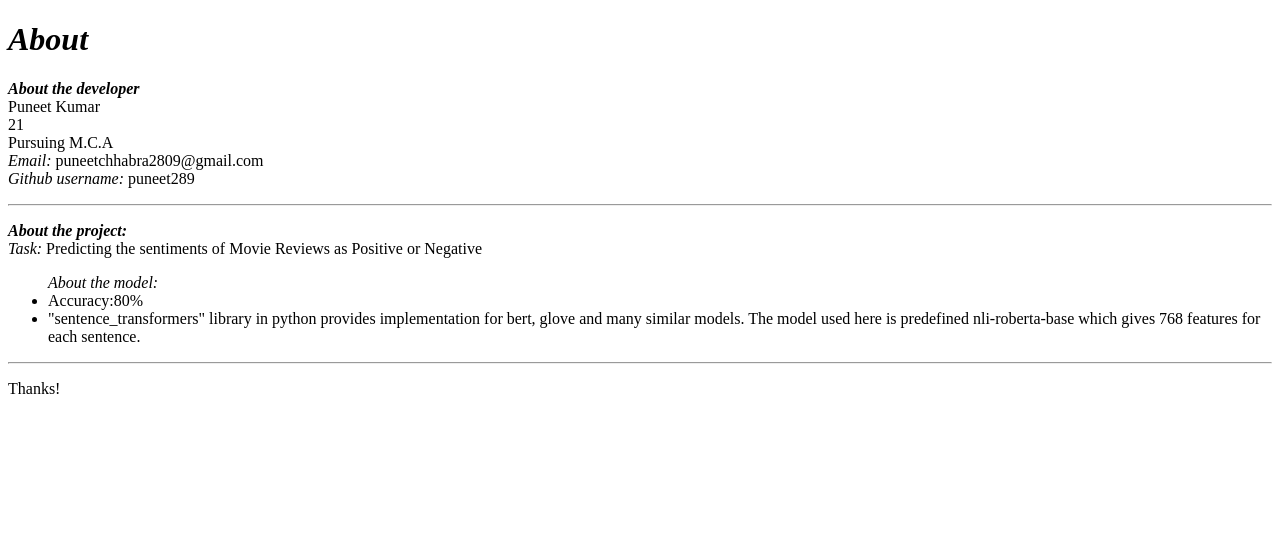
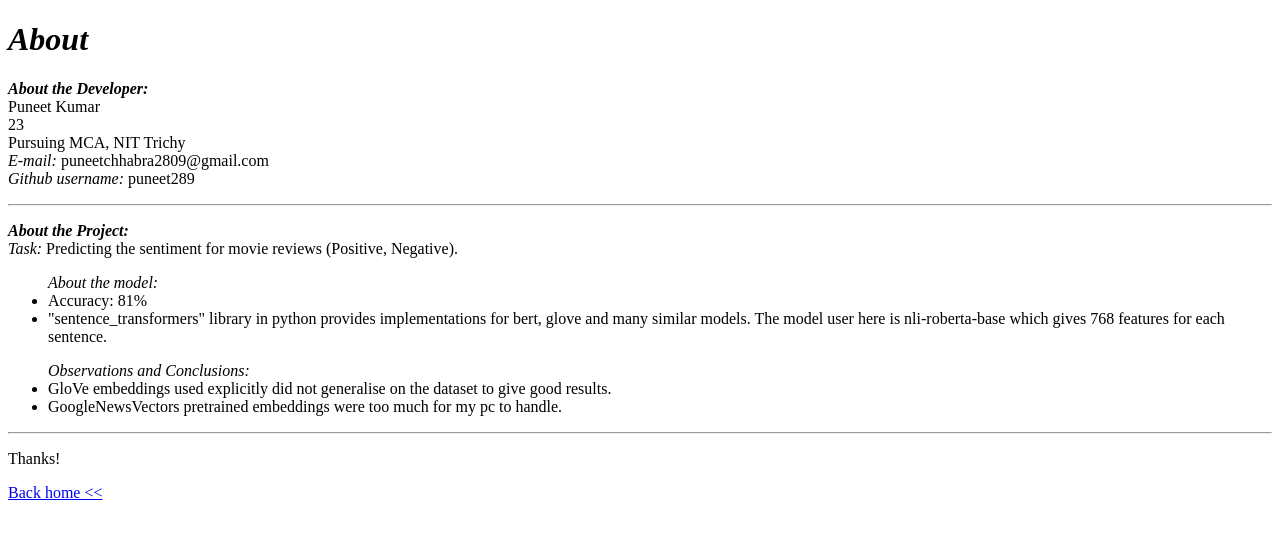
Before and after one commit to Puneet289/Movie-Review-Sentiment-CLassification, a Flask app: template templates/about.html in a window 1280 px wide. Shown: the top 539 px of the page. Run offline with Flask 2, Linux system fonts and the light colour scheme; the template is opened without the code that fills it, so the values that code supplies are empty.

Commit message:
Add files via upload

```diff
--- a/app.py
+++ b/app.py
@@ -1,56 +1,50 @@
-from flask import request
-from flask import Flask
+from flask import Flask, render_template, request, url_for
 from sentence_transformers import SentenceTransformer
-from keras.models import load_model
-import flask
+from tensorflow.keras.models import load_model
+
 import re
+
 import nltk
-
-
 nltk.download('stopwords')
 nltk.download('punkt')
 nltk.download('wordnet')
 
+model_st = SentenceTransformer('nli-roberta-base')
 model = load_model('moviereview.h5')
 
+def cleanText(text):
+    STOPWORDS = nltk.corpus.stopwords.words('english')
 
+    text = text.lower()
+    text = re.sub(r'<([A-Za-z]+(\s)*/*)>', '', text)
+    text = re.sub(r'[,.!?]', ' ', text)
+    text = [word for word in text.split(' ') if word not in STOPWORDS]
 
-def cleanText(text):
-  STOPWORDS=nltk.corpus.stopwords.words('english')
-  text=text.lower()
-  text=re.sub(r'<[a-z]+(\s)*/*>'," ",text)
-  text=re.sub(r'[,.?!]'," ",text)
-  text=[word for word in text.split(' ') if word not in STOPWORDS]
-
-  return ' '.join(text)
-
+    return ' '.join(text)
 
 def processText(text):
-    embeddings=SentenceTransformer('nli-roberta-base').encode(text)
-    embeddings=embeddings.reshape(1,768)
+    text = cleanText(text)
+    embeddings = model_st.encode(text)
+    embeddings = embeddings.reshape(1,768)
     return embeddings
 
 app = Flask(__name__)
 
-# @app.route('/')
-# def index():
-#     return flask.render_template('index.html')
+@app.route('/', methods=['POST', 'GET'])
+def home():
+    if request.method == 'POST':
+        review = request.form['review']
+        review_ebd = processText(review)
+        pred_prob = model.predict(review_ebd)[0][0]
+        prediction = 'Positive' if pred_prob >= 0.5 else 'Negative'
+        result = {'prediction' : prediction, 'review' : review, 'pred_prob' : pred_prob if prediction is 'Positive' else 1-pred_prob}
+        return render_template('home.html', result=result)
+    else:
+        return render_template('home.html')
 
-@app.route('/', methods=['POST','GET'])
-def predict():
-    if request.method=='POST':
-        review = request.form['review']
-        review_fin=processText(review)
-        pred_prob=model.predict(review_fin)[0][0]
-        prediction='Postive' if pred_prob>=0.5 else 'Negative'
-        result={'prediction':prediction,'review':review,'pred_prob':pred_prob if prediction == 'Positive' else 1-pred_prob}
-        return flask.render_template('index.html',result=result)
-    else:
-        return flask.render_template('index.html')
+@app.route('/about/')
+def about():
+    return render_template('about.html')
 
-@app.route('/about')
-def about():
-    return flask.render_template('about.html')
-
-if __name__=='__main__':
+if __name__ == '__main__':
     app.run(debug=False)
--- a/templates/about.html
+++ b/templates/about.html
@@ -1,33 +1,37 @@
-<!DOCTYPE html>
-<html lang="en" dir="ltr">
-    <head>
-        <meta charset="utf-8">
-        <title> About </title>
-    </head>
+{% extends 'base.html' %}
 
-    <body>
+{% block head %}
+  <title>About</title>
+{% endblock %}
+
+{% block content %}
   <h1><em>About</em></h1>
   <p>
-            <em> <strong> About the developer </strong></em><br>
-            Puneet Kumar<br>
-            21 <br>
-            Pursuing M.C.A <br>
-            <em>Email:</em> puneetchhabra2809@gmail.com<br>
-            <em> Github username: </em> puneet289
+    <em><strong>About the Developer:</strong></em><br>
+    Puneet Kumar <br>
+    23 <br>
+    Pursuing MCA, NIT Trichy <br>
+    <em>E-mail:</em> puneetchhabra2809@gmail.com <br>
+    <em>Github username:</em> puneet289
   </p>
   <hr>
   <p>
-            <em><strong> About the project: </strong></em><br>
-            <em>Task:</em> Predicting the sentiments of Movie Reviews as Positive or Negative <br>
+    <em><strong>About the Project:</strong></em><br>
+    <em>Task:</em> Predicting the sentiment for movie reviews (Positive, Negative).<br>
     <ul>
       <em>About the model:</em>
-                <li>Accuracy:80%</li>
-                <li> "sentence_transformers" library in python provides implementation for bert, glove and many similar models. The model used here is predefined nli-roberta-base which gives 768 features for each sentence.</li>
+      <li>Accuracy: 81%</li>
+      <li>"sentence_transformers" library in python provides implementations for bert, glove and many similar models. The model user here is nli-roberta-base which gives 768 features for each sentence.</li>
+    </ul>
+    <ul>
+      <em>Observations and Conclusions:</em>
+      <li>GloVe embeddings used explicitly did not generalise on the dataset to give good results.</li>
+      <li>GoogleNewsVectors pretrained embeddings were too much for my pc to handle.</li>
     </ul>
   </p>
   <hr>
   <p>
     Thanks!
   </p>
-    </body>
-</html>
+  <a href="{{ url_for('home') }}">Back home << </a>
+{% endblock %}
--- /dev/null
+++ b/templates/base.html
@@ -0,0 +1,10 @@
+<!DOCTYPE html>
+<html lang="en" dir="ltr">
+  <head>
+    <meta charset="utf-8">
+    {% block head %} {% endblock %}
+  </head>
+  <body>
+    {% block content %} {% endblock %}
+  </body>
+</html>
```
Also changed, not shown: templates/home.html (added, +24 -0 lines), README.md, 2 other files. Lines whose indentation alone changed are shown as unchanged.
